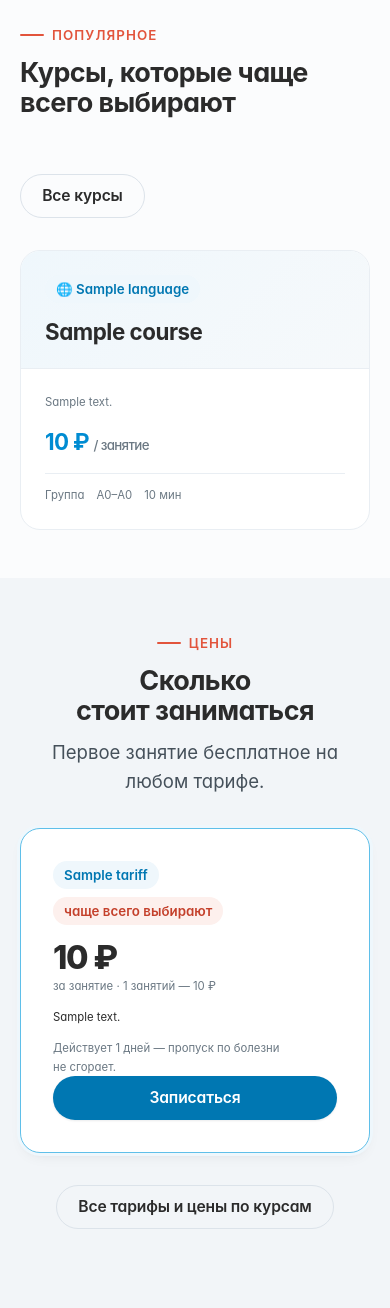
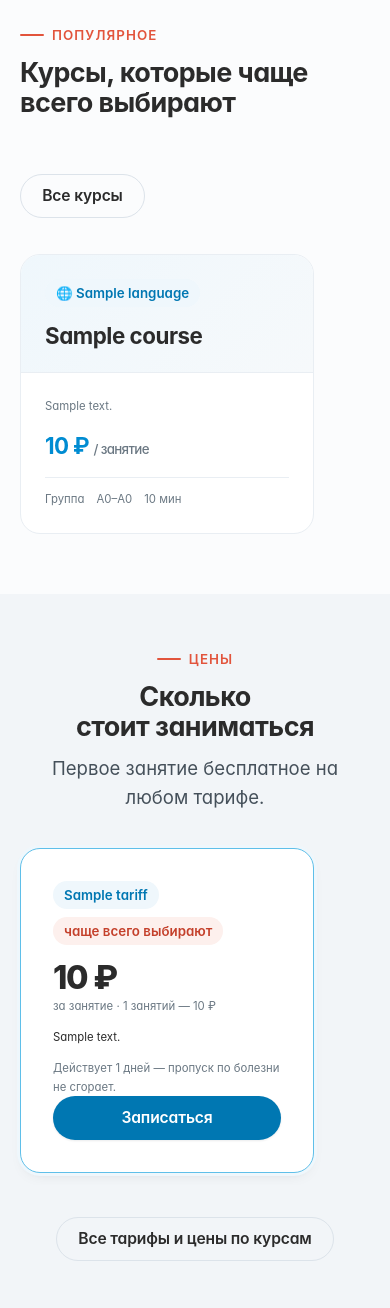
Before and after one commit to AntonSergeevich/Linguich_site, a Django app: page / in a window 390 px wide. Shown: the part 2229-3537 px from the top of the page. Run offline with Django 4.2, Linux system fonts and the light colour scheme; tables that the repository leaves empty hold one stand-in row (values such as "Sample post"); grey boxes marked "Sample" are stand-in pictures.

Commit message:
Главная на телефоне: карусели и порядок в акциях
- Популярные курсы, тарифы, преподаватели и отзывы на телефоне листаются
  свайпом лентой с точками. Главная короче на 3 400px.
- Главная показывала акции, срок которых уже вышел, — страница акций их
  прятала. Фильтр теперь один на весь сайт (Promo.current), учитывает и
  дату начала.
- Язык без курсов вместо «0 курсов» предлагает собрать группу.
- Подписи для иконок Telegram, WhatsApp и VK на странице контактов.

Co-Authored-By: Claude Opus 5.5 <noreply@anthropic.com>
Claude-Session: https://claude.ai/code/session_01AYQZNyndAWgdfBnM5Rav75

```diff
--- a/apps/school/models.py
+++ b/apps/school/models.py
@@ -254,6 +254,21 @@ class Promo(models.Model):
     def __str__(self):
         return self.title
 
+    @classmethod
+    def current(cls):
+        """Акции, которые можно показывать сегодня: включены и не кончились.
+
+        Одно место на весь сайт. Главная раньше брала просто включённые —
+        и в октябре обещала «цену до 31 августа», хотя страница акций ту же
+        акцию уже прятала."""
+        from django.db.models import Q
+        from django.utils import timezone
+
+        today = timezone.localdate()
+        return cls.objects.filter(is_active=True).filter(
+            Q(ends_at__isnull=True) | Q(ends_at__gte=today)
+        ).filter(Q(starts_at__isnull=True) | Q(starts_at__lte=today))
+
 
 class Review(models.Model):
     author_name = models.CharField(_("Имя"), max_length=120)
--- a/apps/school/views.py
+++ b/apps/school/views.py
@@ -39,7 +39,7 @@ def home(request):
         "teachers": _teachers()[:4],
         "reviews": Review.objects.filter(is_published=True)[:3],
         "faqs": FAQ.objects.filter(is_published=True)[:6],
-        "promos": Promo.objects.filter(is_active=True)[:2],
+        "promos": Promo.current()[:2],
         "starting_soon": starting_soon,
         "schematic": build_schematic(),
         # «Сколько стоит» — первый вопрос посетителя. Пока за ответом нужно
@@ -107,12 +107,7 @@ def prices(request):
 
 
 def promos(request):
-    today = timezone.localdate()
-    return render(request, "public/promos.html", {
-        "promos": Promo.objects.filter(is_active=True).filter(
-            Q(ends_at__isnull=True) | Q(ends_at__gte=today)
-        ),
-    })
+    return render(request, "public/promos.html", {"promos": Promo.current()})
 
 
 def contacts(request):
--- a/static/css/components.css
+++ b/static/css/components.css
@@ -506,3 +506,42 @@ a.stat--link:active { transform: scale(0.98); }
   .alert { flex-wrap: wrap; }
   .alert > .btn { margin-left: auto; }
 }
+
+/* --- Карусель на телефоне ----------------------------------------------
+   Сетка карточек на узком экране встаёт лентой со свайпом. Следующая
+   карточка выглядывает справа — без подсказки ясно, что можно листать.
+   Шесть курсов столбиком занимали три экрана; лентой — один. */
+.swipe-dots { display: none; }
+@media (max-width: 640px) {
+  .swipe-row {
+    display: flex;
+    gap: var(--s-3);
+    overflow-x: auto;
+    overscroll-behavior-x: contain;
+    scroll-snap-type: x mandatory;
+    scroll-padding-inline: 1.25rem;
+    margin-inline: calc(-1 * 1.25rem);
+    padding: var(--s-1) 1.25rem var(--s-3);
+    scrollbar-width: none;
+  }
+  .swipe-row::-webkit-scrollbar { display: none; }
+  .swipe-row > * {
+    flex: 0 0 84%;
+    scroll-snap-align: start;
+    margin: 0;
+  }
+  /* Появление при прокрутке страницы карточкам ленты не подходит: ушедшие
+     вбок не пересекаются с экраном и так и оставались бы прозрачными. */
+  .js .swipe-row > .reveal { opacity: 1; transform: none; }
+
+  .swipe-dots {
+    display: flex; justify-content: center; gap: 6px;
+    margin-top: var(--s-2);
+  }
+  .swipe-dots span {
+    width: 6px; height: 6px; border-radius: 999px;
+    background: var(--line);
+    transition: width var(--t-fast) var(--ease), background var(--t-fast) var(--ease);
+  }
+  .swipe-dots span.is-active { width: 18px; background: var(--brand-500); }
+}
--- a/templates/public/contacts.html
+++ b/templates/public/contacts.html
@@ -37,11 +37,11 @@
               <svg class="icon"><use href="#i-mail"/></svg><span>{{ site.email }}</span></a>
           </div>
           <div class="social-row mt-4" style="--brand-900:transparent">
-            {% if site.telegram_url %}<a href="{{ site.telegram_url }}" target="_blank" rel="noopener"
+            {% if site.telegram_url %}<a href="{{ site.telegram_url }}" target="_blank" rel="noopener" aria-label="Telegram"
               style="background:var(--surface-2);color:var(--ink-2)"><svg class="icon"><use href="#i-telegram"/></svg></a>{% endif %}
-            {% if site.whatsapp_url %}<a href="{{ site.whatsapp_url }}" target="_blank" rel="noopener"
+            {% if site.whatsapp_url %}<a href="{{ site.whatsapp_url }}" target="_blank" rel="noopener" aria-label="WhatsApp"
               style="background:var(--surface-2);color:var(--ink-2)"><svg class="icon"><use href="#i-whatsapp"/></svg></a>{% endif %}
-            {% if site.vk_url %}<a href="{{ site.vk_url }}" target="_blank" rel="noopener"
+            {% if site.vk_url %}<a href="{{ site.vk_url }}" target="_blank" rel="noopener" aria-label="ВКонтакте"
               style="background:var(--surface-2);color:var(--ink-2)"><svg class="icon"><use href="#i-vk"/></svg></a>{% endif %}
           </div>
         </div>
--- a/templates/public/home.html
+++ b/templates/public/home.html
@@ -24,7 +24,12 @@
           <h3>{{ language.name }}</h3>
           <p>{{ language.short_pitch }}</p>
           <span class="lang-card__more">
-            {{ language.course_count }} {{ language.course_count|plural:"курс,курса,курсов" }}
+            {% if language.course_count %}
+              {{ language.course_count }} {{ language.course_count|plural:"курс,курса,курсов" }}
+            {% else %}
+              {# «0 курсов» звучит как «здесь ничего нет», хотя группу соберут под запрос. #}
+              Соберём группу
+            {% endif %}
             <svg class="icon icon--sm"><use href="#i-arrow"/></svg>
           </span>
         </a>
@@ -44,7 +49,7 @@
       <a class="btn btn--ghost" href="{% url 'school:courses' %}">Все курсы</a>
     </div>
 
-    <div class="grid grid-3">
+    <div class="grid grid-3 swipe-row" data-swipe-row>
       {% for course in featured_courses %}
         <a class="course-card reveal" href="{{ course.get_absolute_url }}">
           <div class="course-card__top">
@@ -83,7 +88,7 @@
       <p class="lead">Первое занятие бесплатное на любом тарифе.</p>
     </div>
 
-    <div class="grid grid-3">
+    <div class="grid grid-3 swipe-row" data-swipe-row>
       {% for tariff in tariffs %}
         {% comment %}
           Выделенный тариф отмечает школа в админке. Подсвечивать среднюю
@@ -184,7 +189,7 @@
       <div class="eyebrow" style="justify-content:center">Команда</div>
       <h2>Преподаватели, к которым возвращаются</h2>
     </div>
-    <div class="grid grid-tiles">
+    <div class="grid grid-tiles swipe-row" data-swipe-row>
       {% for teacher in teachers %}
         <div class="card teacher-card reveal">
           {% if teacher.avatar %}
@@ -253,7 +258,7 @@
       <div class="eyebrow" style="justify-content:center">Отзывы</div>
       <h2>Что говорят ученики</h2>
     </div>
-    <div class="grid grid-3">
+    <div class="grid grid-3 swipe-row" data-swipe-row>
       {% for review in reviews %}
         <div class="review reveal">
           <div class="review__stars">{% for _ in "12345"|make_list %}{% if forloop.counter <= review.rating %}★{% else %}☆{% endif %}{% endfor %}</div>
```
Also changed, not shown: apps/school/tests.py (+21 -0 lines), static/js/app.js (+37 -0 lines).
